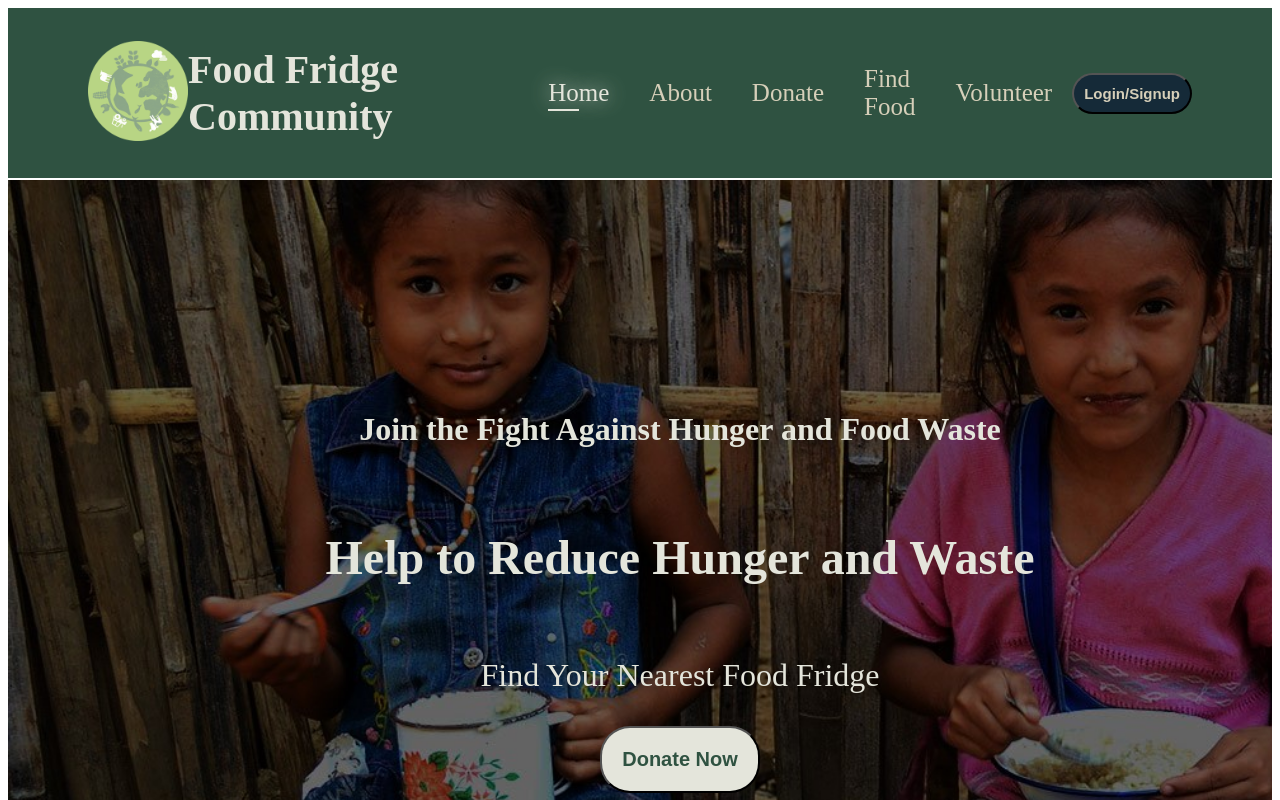
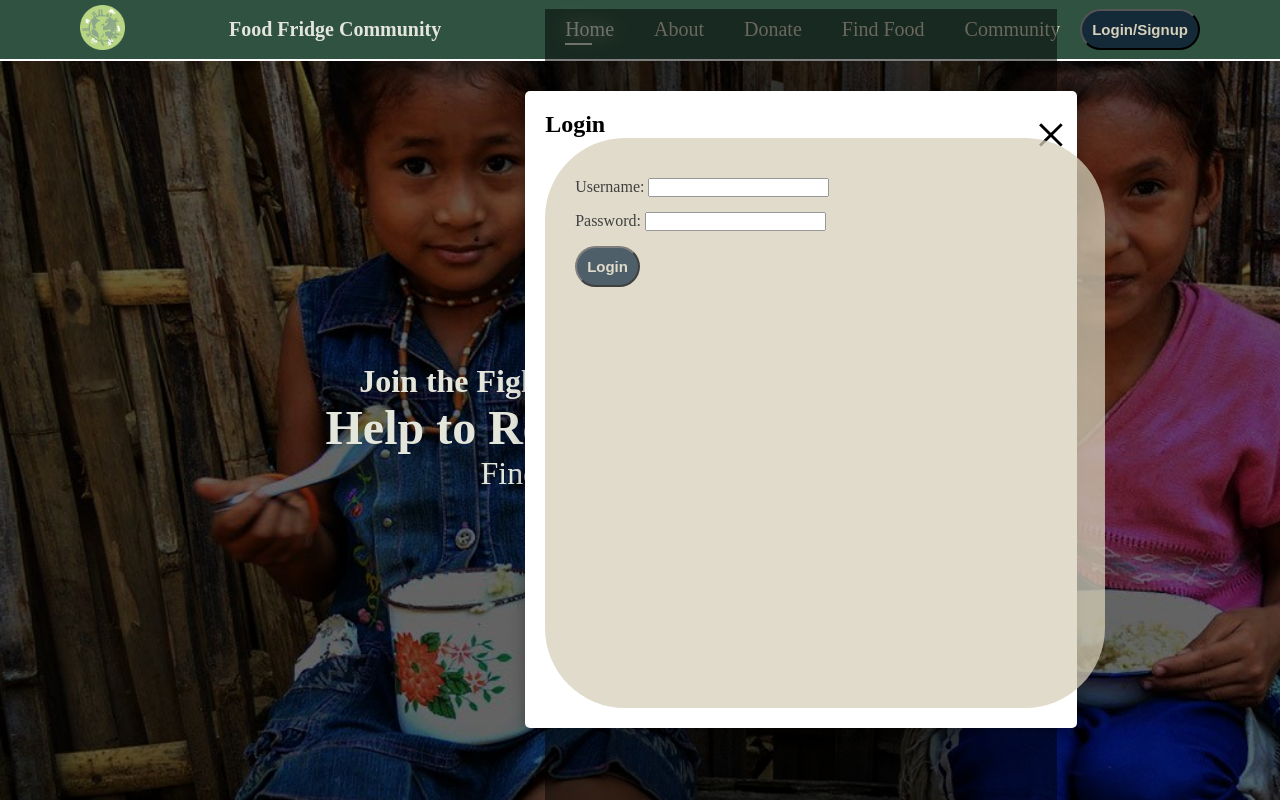
Before and after one commit to satyasmishra19/FEWD, a plain HTML site: page index.html in a window 1280 px wide. Both pictures are taken after a click on the button "Login/Signup". Shown: the top 800 px of the page. Drawn offline with Linux system fonts and the light colour scheme.

Commit message:
Add files via upload
Minor changes to nav bar and addition of login popup

```diff
--- a/about.css
+++ b/about.css
@@ -27,7 +27,7 @@
 }
 #header h1{
     color: #e4e5db;
-    font-size: 40px;
+    font-size: 20px;
 }
 #header button{
     animation: part1 1s ease forwards;
@@ -59,7 +59,7 @@
 }
 #navbar li a{
     text-decoration: none;
-    font-size: 25px;
+    font-size: 20px;
     font-weight: 400;
     color: #d6cfb9;
     transition: 0.3s ease ;
--- a/community.css
+++ b/community.css
@@ -129,6 +129,21 @@ body {
     font-size: 0.9em;
     color: #666;
 }
+/* footer*/
+.el{
+    text-align: center;
+    line-height: 5px;
+ }
+ .form{
+     background-image: url(im-14.jpg);
+     background-repeat: no-repeat;
+     background-size: cover;
+     font-size: x-large;
+     margin: 20px;
+ }
+ .form-group {
+     margin-bottom: 15px;
+ }
 
  /*footer*/
  footer{
@@ -152,7 +167,7 @@ body {
  }
  footer h4{
      font-size: 20px;
-     padding-bottom: 10px;
+     padding-bottom: 10pxpx;
      color: #e4e5db;
  }
  footer p{
--- a/index.html
+++ b/index.html
@@ -12,16 +12,33 @@
 </head>
 <body>
     <section id="header" class="second-color">
-        <a href="#"><img src="images/logo.png" class="logo" alt="" style="height: 100px; width: 100px;"></a>
+        <a href="#"><img src="images/logo.png" class="logo" alt="" style="height: 45px; width: 45px;"></a>
         <h1>Food Fridge Community</h1>
         <div>
             <ul id="navbar" >
-                <li><a class="active" href="index.html">Home</a></li>
+                <li><a class="active"  href="index.html">Home</a></li>
                 <li><a href="about.html">About</a></li>
-                <li><a href="donate.html">Donate</a></li>
+                <li><a  href="donate.html">Donate</a></li>
                 <li><a href="food.html">Find Food</a></li>
-                <li><a href="volunteer.html">Volunteer</a></li>
-                <button>Login/Signup</button>
+                <li><a href="community.html">Community</a></li>
+                <button id="openPopupBtn" class="btn btn-primary">Login/Signup</button>
+                <div id="popup" class="popup">
+                    <div class="popup-content">
+                        <span id="closePopupBtn" class="close">&times;</span>
+                        <h2>Login</h2>
+                        <form id="loginForm">
+                            <div class="form-group">
+                                <label for="username">Username:</label>
+                                <input type="text" id="username" name="username" class="form-control" required>
+                            </div>
+                            <div class="form-group">
+                                <label for="password">Password:</label>
+                                <input type="password" id="password" name="password" class="form-control" required>
+                            </div>
+                            <button type="submit" class="btn btn-success">Login</button>
+                        </form>
+                    </div>
+                </div>
             </ul>
         </div>
     </section>
@@ -31,7 +48,7 @@
                 <h4>Join the Fight Against Hunger and Food Waste</h4>
                <h2>Help to Reduce Hunger and Waste</h2>
                <p>Find Your Nearest Food Fridge</p>
-               <button class="bt">Donate Now</button>
+               <button class="bt"><a href="donate.html">Donate Now</a></button>
            </div>
            <div class="slide carousel-slide">
                <h4>Donate Your Excess Food and Make a Difference Today</h4>
@@ -50,23 +67,23 @@
     <section id="intro">
         <div class="into-container">
             <div class="into-box-1">
-                <h1>We Care!</h1>
-                <p>Welcome to the Community Food Sharing Platform, where we believe in the power of community to drive positive change. Our mission is to connect individuals with excess food to those in need, fostering a culture of sharing, sustainability, and support within our neighborhoods.</p>
+                <h1 style="font-size: 28px;">We Care!</h1>
+                <p style="font-size: 23px;">Welcome to the Community Food Sharing Platform, where we believe in the power of community to drive positive change. Our mission is to connect individuals with excess food to those in need, fostering a culture of sharing, sustainability, and support within our neighborhoods.</p>
             </div>
             <div><img src="images/im-12.png" alt="" class="intro-box-2"></div>
         </div>
         <div class="into-container">
             <div><img src="images/im-5.webp" alt="" style="border-radius: 50px;" class="into-box-1"></div>
             <div class="into-box-2">
-                <h1>Our Mission!</h1>
-                <p>At the Community Food Sharing Platform, our mission is simple yet impactful: to reduce food waste and combat hunger by providing a centralized space where people can easily donate and access food. We strive to create a system where surplus food is redirected to those who need it most, ensuring that no one goes hungry and valuable resources are not wasted.</p>
+                <h1 style="font-size: 28px;">Our Mission!</h1>
+                <p style="font-size: 23px;">At the Community Food Sharing Platform, our mission is simple yet impactful: to reduce food waste and combat hunger by providing a centralized space where people can easily donate and access food. We strive to create a system where surplus food is redirected to those who need it most, ensuring that no one goes hungry and valuable resources are not wasted.</p>
             </div>
         </div>
 
     </section>
     <section id="goals">
-        <h3>Towards Achieving</h3>
-        <h1>Sustainable Development Goals</h1>
+        <h3 >Towards Achieving</h3>
+        <h1 style="padding-top: 40px;" >Sustainable Development Goals</h1>
         <div class="sdg">
             <img src="images/s-2.png" alt="sdg-2" class="flip">
             <img src="images/s-11.png" alt="sdg-11" class="flip">
@@ -77,7 +94,7 @@
     </section><br><br>
     <section id="contact">
         <h3 class="el" style="font-size: xx-large;">Feel Free To</h3>
-        <h1 class="el" style="font-size: xxx-large;">Contact Us</h1>
+        <h1 class="el" style="font-size: xxx-large; padding-top: 40px;">Contact Us</h1>
         <div class="form">
             <form>
                 <div class="form-group">
@@ -105,7 +122,7 @@
             </form>
         </div>
     </section>
-        <footer class="section-p1">
+        <footer class="section-p1" style="padding-top: 20px;">
             <div class="col">
                 <img class="logo" src="images/logo.png" style="height: 80px;width: 80px;">
                 <h4>Contact</h4>
@@ -127,7 +144,7 @@
                 <h4>Categories</h4>
                 <a href="#">Donate Food</a>
                 <a href="#">Find Food</a>
-                <a href="#">Become a Volunteer</a>
+                <a href="#">Community</a>
                 <a href="#">Blogs</a>
                 <a href="#">Support Us</a>
             </div>
@@ -152,3 +169,27 @@
             </div>
         </footer>
 </body>
+
+<script>
+    document.getElementById('openPopupBtn').addEventListener('click', function() {
+    document.getElementById('popup').style.display = 'flex';
+});
+
+document.getElementById('closePopupBtn').addEventListener('click', function() {
+    document.getElementById('popup').style.display = 'none';
+});
+
+window.addEventListener('click', function(event) {
+    if (event.target === document.getElementById('popup')) {
+        document.getElementById('popup').style.display = 'none';
+    }
+});
+
+document.getElementById('loginForm').addEventListener('submit', function(event) {
+    event.preventDefault();
+    // Add login logic here
+    alert('Logged in!');
+    document.getElementById('popup').style.display = 'none';
+});
+
+</script>
--- a/style.css
+++ b/style.css
@@ -1,3 +1,8 @@
+*{
+    margin: 0;
+    padding: 0;
+}
+
 .first-color {
 	background: #152a38;
 }
@@ -14,6 +19,46 @@
 	background: #e4e5db;
 }
 /*Header*/
+
+
+/*popup login*/
+
+
+.popup {
+    display: none;
+    position:fixed;
+    top: 0;
+    left: 0;
+    width: 40vw;
+    height: 100vh;
+    background-color: rgba(0, 0, 0, 0.5);
+    justify-content: center;
+    align-items: center;
+    z-index: 1000;
+}
+
+.popup-content {
+    position: relative;
+    background-color: #fff;
+    padding: 20px;
+    border-radius: 5px;
+    width: 100%;
+    position: relative;
+    box-shadow: 0 5px 15px rgba(0, 0, 0, 0.3);
+}
+
+
+.close {
+    position: absolute;
+    top: 10px;
+    right: 10px;
+    font-size: 58px;
+    cursor: pointer;
+}
+
+
+
+
 #header {
     display: flex;
     align-items: center;
@@ -27,7 +72,7 @@
 }
 #header h1{
     color: #e4e5db;
-    font-size: 40px;
+    font-size: 20px;
 }
 #header button{
     animation: part1 1s ease forwards;
@@ -59,7 +104,7 @@
 }
 #navbar li a{
     text-decoration: none;
-    font-size: 25px;
+    font-size: 20px;
     font-weight: 400;
     color: #d6cfb9;
     transition: 0.3s ease ;
```
Also changed, not shown: about.html (+1 -1 lines), community.html (+10 -10 lines), script.js (added).
